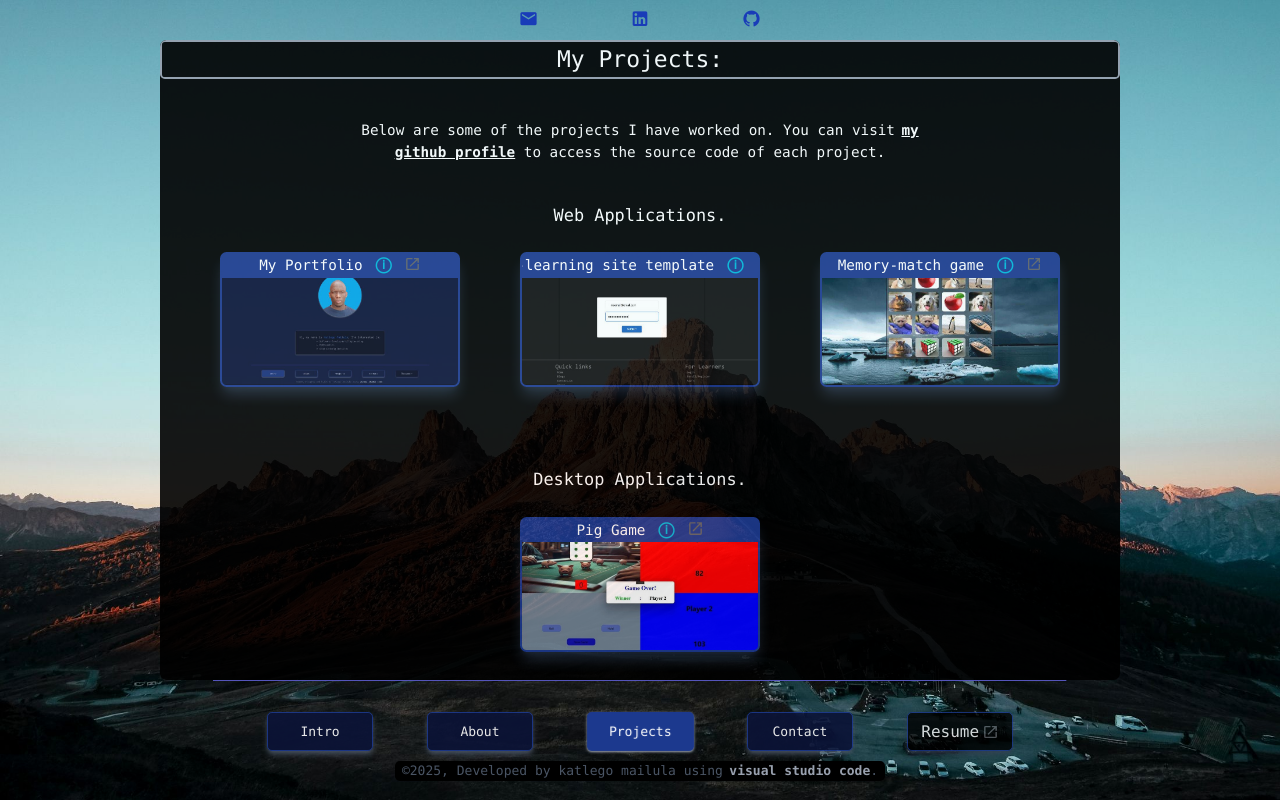
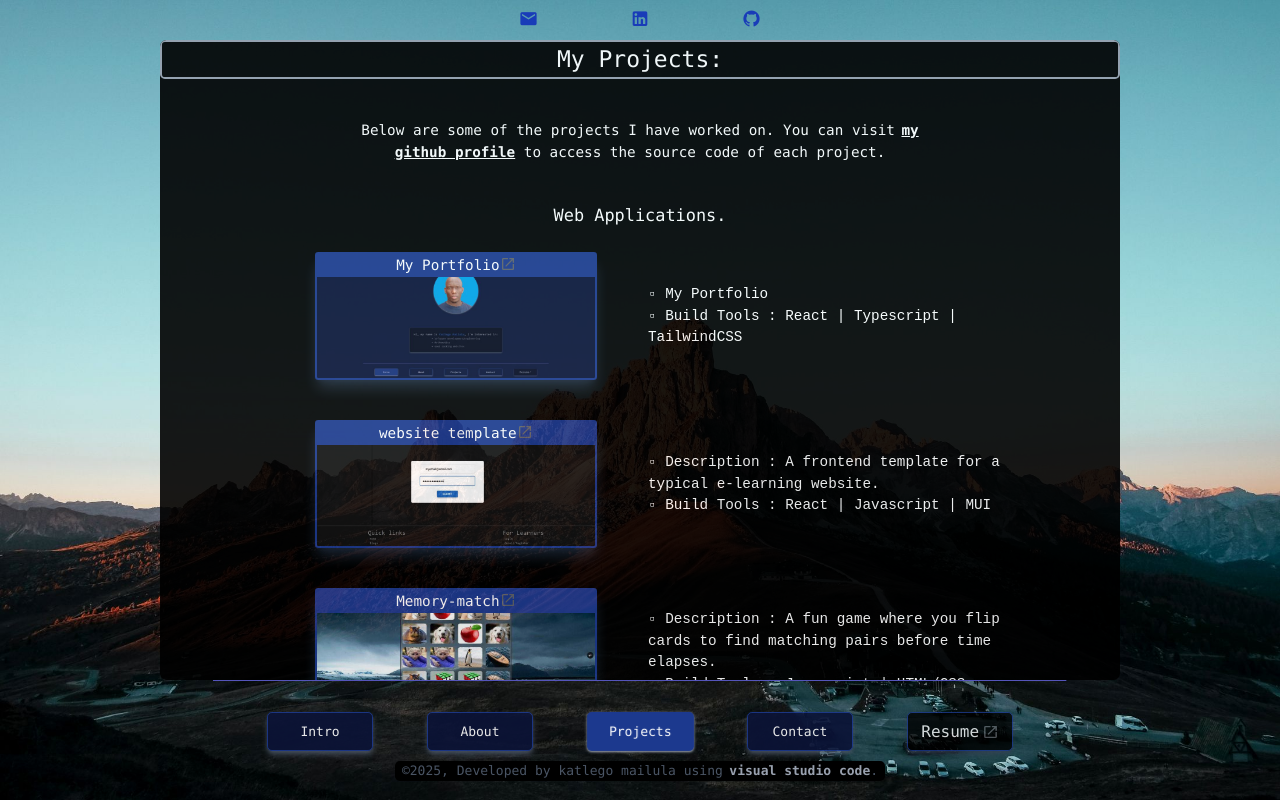
Before and after one commit to Katlego-ki/my-portfolio, a React (Vite) app: page /Projects in a window 1280 px wide. Built offline with nearby package versions, Linux system fonts and the light colour scheme.

Commit message:
add project descriptions

```diff
--- a/src/Pages/About.tsx
+++ b/src/Pages/About.tsx
@@ -17,43 +17,43 @@ const About = () => {
         </p>
 
         <h2 className="my-[3vh] text-center h-fit mx-auto text-2xl font-mono">My Tech Stack :</h2>
-        <div className="mb-[7vh] shadow-md shadow-gray-900 bg-gray-800 flex justify-between h-fit w-9/10 md:w-2/3 p-2 rounded-md mx-auto">
-          <div className="text-center w-1/15">
-            <img src="https://img.icons8.com/color/48/000000/c-sharp-logo.png" alt="c#" className="w-full aspect-ratio-square mx-auto"/>
+        <div className="mb-[7vh] shadow-md shadow-gray-900 bg-gray-800 flex flex-wrap justify-center lg:justify-evenly  h-fit w-9/10 md:w-2/3 rounded-md mx-auto">
+          <div className="text-center p-2 w-fit">
+            <img src="https://img.icons8.com/color/48/000000/c-sharp-logo.png" alt="c#" className="w-[40px]"/>
             <p className="text-white">C#</p>
           </div>
-          <div className="text-center w-1/15">
-            <img src="https://img.icons8.com/color/48/000000/java-coffee-cup-logo.png" alt="jv" className="w-full mx-auto"/>
+          <div className="text-center p-2 w-fit">
+            <img src="https://img.icons8.com/color/48/000000/java-coffee-cup-logo.png" alt="jv" className="w-[40px] mx-auto"/>
             <p className="text-white">Java</p>
           </div>
-          <div className="text-center w-1/15">
-            <img src="https://img.icons8.com/color/48/000000/javascript.png" alt="js" className="w-full mx-auto"/>
+          <div className="text-center p-2 w-fit">
+            <img src="https://img.icons8.com/color/48/000000/javascript.png" alt="js" className="w-[40px] mx-auto"/>
             <p className="text-white text-[1.0rem]">JS</p>
           </div>
-          <div className="text-center w-1/15">
-            <img src="https://img.icons8.com/color/48/000000/typescript.png" alt="ts" className="w-full mx-auto"/>
+          <div className="text-center p-2 w-fit">
+            <img src="https://img.icons8.com/color/48/000000/typescript.png" alt="ts" className="w-[40px] mx-auto"/>
             <p className="text-white">TS</p>
           </div>
-          <div className="text-center w-1/15">
-            <img src="https://img.icons8.com/color/48/000000/react-native.png" alt="rct" className="w-full mx-auto"/>
+          <div className="text-center p-2 w-fit">
+            <img src="https://img.icons8.com/color/48/000000/react-native.png" alt="rct" className="w-[40px] mx-auto"/>
             <p className="text-white">React</p>
           </div>
 
-          <div className="text-center w-1/15">
-            <img src="https://img.icons8.com/color/48/000000/tailwindcss.png" alt="tw" className="w-full mx-auto"/>
+          <div className="text-center p-2 w-fit">
+            <img src="https://img.icons8.com/color/48/000000/tailwindcss.png" alt="tw" className="w-[40px] mx-auto"/>
             <p className="text-white">TWCSS</p>
           </div>
-          <div className="text-center w-1/15">
-            <img src="https://img.icons8.com/color/48/000000/material-ui.png" alt="html" className="w-full mx-auto"/>
+          <div className="text-center p-2 w-fit">
+            <img src="https://img.icons8.com/color/48/000000/material-ui.png" alt="html" className="w-[40px] mx-auto"/>
             <p className="text-white">MUI</p>
           </div>
-          <div className="text-center w-1/15">
-            <img src="https://img.icons8.com/color/48/000000/mysql-logo.png" alt="mysql" className="w-full mx-auto"/>
+          <div className="text-center p-2 w-fit">
+            <img src="https://img.icons8.com/color/48/000000/mysql-logo.png" alt="mysql" className="w-[40px] mx-auto"/>
             <p className="text-white">MySQL</p>
           </div>
 
-          <div className="text-center w-1/15">
-            <img src="https://img.icons8.com/color/48/000000/git.png" alt="git" className="w-full mx-auto"/>
+          <div className="text-center p-2 w-fit">
+            <img src="https://img.icons8.com/color/48/000000/git.png" alt="git" className="w-[40px] mx-auto"/>
             <p className="text-white">Git</p>
           </div>
         </div>
--- a/src/Pages/Projects.tsx
+++ b/src/Pages/Projects.tsx
@@ -14,44 +14,68 @@ const Projects = () => {
                 <a className="ml-2 font-bold underline" href="https://github.com/Katlego-ki" target="_blank" rel="noopener" >my github profile</a> to access the source code of each project.</p>
 
                 <h2 className="mb-[3vh] text-center font-mono">Web Applications.</h2>
-                <div className="flex justify-evenly">
-
-                    <div className="portfolio w-1/4 aspect-video rounded-lg border-solid border-2 border-blue-900 shadow-lg shadow-gray-800 bg-center bg-no-repeat bg-cover">
+                <div className="grid gap-[5vh]">
+                    {/* ================= my porfolio ================ */}
+                    <div className="grid gap-[2vh] md:grid-cols-2 m-auto w-3/4">
+                        <div className="portfolio m-auto h-[140px] md:h-[12vh] lg:h-[16vh] aspect-[2.2] rounded-sm border-solid border-2 border-blue-900 shadow-lg shadow-gray-800 bg-center bg-no-repeat bg-cover">
                             <div className="flex justify-center whitespace-nowrap overflow-x-auto bg-blue-900">
                                 <p className="flex inline whitespace-nowrap text-lg font-mono cursor-default">My Portfolio </p>
-                            <span className="text-cyan-500 px-4 text-[1.2rem] font-bold cursor-pointer" title="React | Typescript | Tailwind CSS">&#9432;</span>
                                 <a className="mt-0.5" title="view on github" href="https://github.com/Katlego-ki/my-portfolio" target="_blank" rel="noopener noreferrer"><img className="flex inline max-w-5 mb-1" src={launch} alt="launch-icon" /></a>
                             </div>
                         </div>
 
-                    <div className="e-learn w-1/4 aspect-video rounded-lg border-solid border-2 border-blue-900 shadow-lg shadow-gray-800 bg-center bg-no-repeat bg-cover">
+                        <div className="w-fit md:w-full m-auto">
+                            <p>&#9643; My Portfolio</p>
+                            <p> &#9643; Build Tools : React | Typescript | TailwindCSS </p>
+                        </div>
+                    </div>
+
+                    {/* =========== e-learning site template =============== */}
+                    <div className="grid gap-[2vh] md:grid-cols-2 m-auto w-3/4" >
+                        <div className="e-learn m-auto h-[140px] md:h-[12vh] lg:h-[16vh] aspect-[2.2] rounded-sm  border-solid border-2 border-blue-900 shadow-lg shadow-gray-800 bg-center bg-no-repeat bg-cover">
                             <div className="flex justify-center whitespace-nowrap overflow-x-auto bg-blue-900">
-                            <p className="flex inline whitespace-nowrap text-lg font-mono cursor-default">e-learning site template </p>
-                            <span className="text-cyan-500 px-4 text-[1.2rem] font-bold cursor-pointer" title="React | Javascript | MUI">&#9432;</span>
+                                <p className="flex inline whitespace-nowrap text-lg font-mono cursor-default">website template </p>
                                 <a className="mt-0.5" title="Launch App" href="https://frontend-katlegobairvin-gmailcom-katlego-s-projects.vercel.app/" target="_blank" rel="noopener noreferrer"><img className="flex inline max-w-5 mb-1" src={launch} alt="launch-icon" /></a>
                             </div>
                         </div>
 
-                    <div className="mm-game w-1/4 aspect-video rounded-lg border-solid border-2 border-blue-900 shadow-lg shadow-gray-800 bg-center bg-no-repeat bg-cover">
+                        <div className="w-fit md:w-full m-auto">
+                            <p>&#9643; Description : A frontend template for a typical e-learning website. </p>
+                            <p> &#9643; Build Tools : React | Javascript | MUI </p>
+                        </div>
+                    </div>
+
+                    {/* =========== Memory-match game =========== */}
+                    <div className="grid gap-[2vh] md:grid-cols-2 m-auto w-3/4" >
+                        <div className="mm-game m-auto h-[140px] md:h-[12vh] lg:h-[16vh] aspect-[2.2] rounded-sm  border-solid border-2 border-blue-900 shadow-lg shadow-gray-800 bg-center bg-no-repeat bg-cover">
                             <div className="flex justify-center whitespace-nowrap overflow-x-auto bg-blue-900">
-                            <p className="flex inline whitespace-nowrap text-lg font-mono cursor-default">Memory-match game </p>
-                            <span className="text-cyan-500 px-4 text-[1.2rem] font-bold cursor-pointer" title="Javascript | HTML/CSS">&#9432;</span>
+                                <p className="flex inline whitespace-nowrap text-lg font-mono cursor-default">Memory-match</p>
                                 <a className="mt-0.5" title="Launch App" href="https://card-memory-match.vercel.app/" target="_blank" rel="noopener noreferrer"><img className="flex inline max-w-5 mb-1" src={launch} alt="launch-icon" /></a>
+                            </div>
+                        </div>
+
+                        <div className="w-fit md:w-full m-auto">
+                            <p>&#9643; Description : A fun game where you flip cards to find matching pairs before time elapses. </p>
+                            <p> &#9643; Build Tools : Javascript | HTML/CSS </p>
                         </div>
                     </div>
                 </div>
 
-                <h2 className="mt-[10vh] h-fit text-center font-mono">Desktop Applications.</h2>
-                <div className="mt-[3vh] flex justify-evenly h-fit">
-
-                    <div className="pig-game w-1/4 aspect-video rounded-lg border-solid border-2 border-blue-900 shadow-lg shadow-gray-800 bg-center bg-no-repeat bg-cover">
+                <h2 className="mt-[10vh] mb-[3vh] h-fit text-center font-mono">Desktop Applications.</h2>
+                <div className="grid gap-[5vh]">
+                    <div className="grid gap-[2vh] md:grid-cols-2 m-auto w-3/4" >
+                        <div className="pig-game m-auto h-[140px] md:h-[12vh] lg:h-[16vh] aspect-[2.2] rounded-sm border-solid border-2 border-blue-900 shadow-lg shadow-gray-800 bg-center bg-no-repeat bg-cover">
                             <div className="flex justify-center whitespace-nowrap overflow-x-auto bg-blue-900">
                                 <p className="flex inline whitespace-nowrap text-lg font-mono cursor-default">Pig Game </p>
-                            <span className="text-cyan-500 px-4 text-[1.2rem] font-bold cursor-pointer" title="C# | WPF(.Net)">&#9432;</span>
                                 <a className="mt-0.5" title="Launch App" href="https://github.com/Katlego-ki/PigGame"  target="_blank" rel="noopener noreferrer"><img className="flex inline max-w-5 mb-1" src={launch} alt="launch-icon" /></a>
                             </div>
                         </div>
 
+                        <div className="w-fit md:w-full m-auto">
+                            <p>&#9643; Description : The classic 2 player dice game, first player to reach 100 wins. </p>
+                            <p className=""> &#9643; Build Tools : C# | WPF (.Net) </p>
+                        </div>
+                    </div>
                 </div>
             </div>
         </div>
```
Lines whose indentation alone changed are shown as unchanged.
